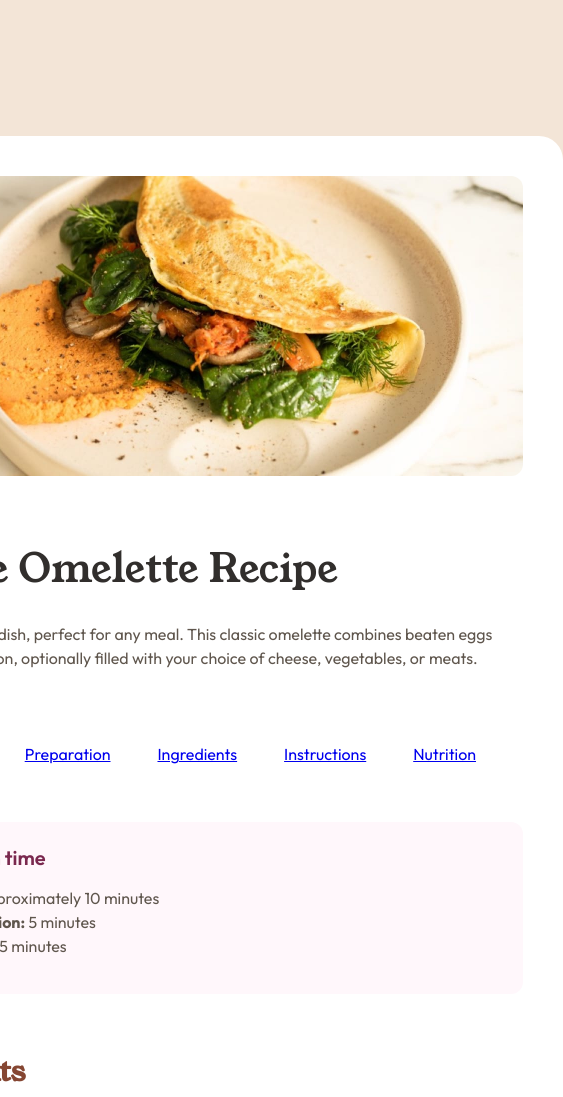
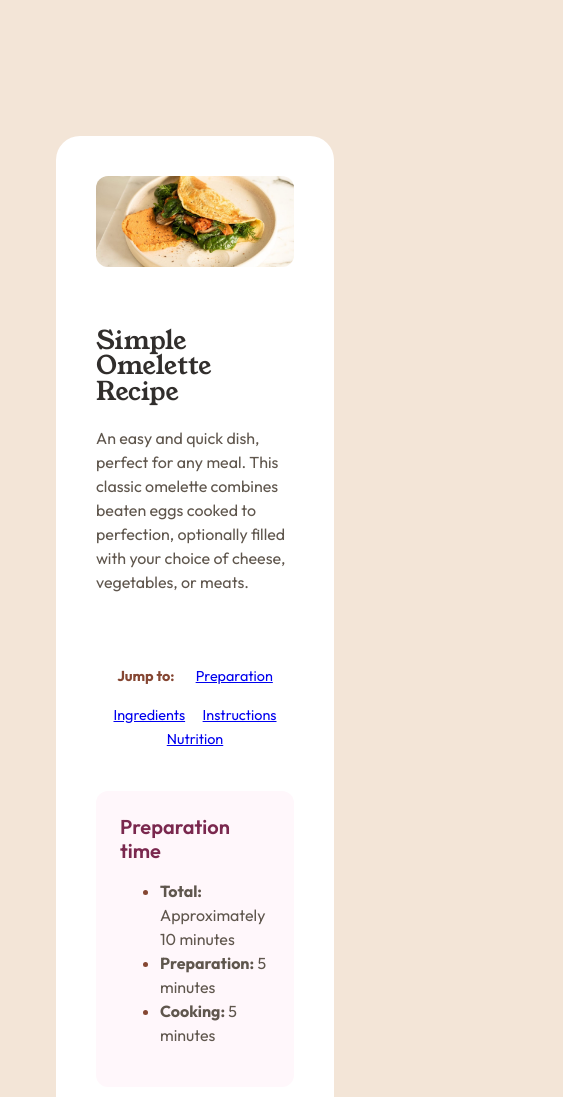
Before and after one commit to Exc1D/recipe-page, a plain HTML site: page index.html in a window 390 px wide. Shown: the top 1097 px of the page, 563 px wide, since content can reach past the window. Drawn offline with Linux system fonts and the light colour scheme.

Commit message:
added responsive web design

```diff
--- a/styles.css
+++ b/styles.css
@@ -55,7 +55,8 @@ body {
 }
 
 .card {
-  width: 46rem;
+  width: 100%;
+  max-width: 46rem;
   height: auto;
 
   display: flex;
@@ -70,23 +71,23 @@ body {
 }
 
 img {
-  max-width: var(--spacing-3200);
-  height: 18.75rem;
+  max-width: 100%;
+  height: auto;
   border-radius: var(--spacing-150);
 }
 
 nav {
   width: 100%;
-  max-width: 46rem;
   display: flex;
   justify-content: space-evenly;
   align-items: center;
+  flex-wrap: wrap;
   margin: 0;
 }
 
 h1 {
-  width: var(--spacing-3200);
-  height: var(--spacing-500);
+  width: 100%;
+  height: auto;
 
   color: var(--black);
 
@@ -99,8 +100,7 @@ h1 {
 }
 
 h2 {
-  width: var(--spacing-3200);
-  height: 28px;
+  width: 100%;
 
   font-family: "Young-serif";
   color: var(--red);
@@ -113,8 +113,8 @@ li::marker {
 }
 
 #prep {
-  width: var(--spacing-3200);
-  height: 172px;
+  width: 100%;
+  height: auto;
 
   gap: var(--spacing-200, 16);
   padding: var(--spacing-300, 24px);
@@ -131,14 +131,14 @@ li::marker {
 }
 
 .line {
-  width: var(--spacing-3200);
+  width: 100%;
   height: 0;
   margin: 0;
   border: 1px solid rgba(227, 221, 215, 1);
 }
 
 table {
-  width: var(--spacing-3200);
+  width: 100%;
   border-collapse: collapse;
   margin-top: var(--spacing-300);
 }
@@ -168,3 +168,30 @@ table tr:last-child {
 .attribution a {
   color: hsl(228, 45%, 44%);
 }
+
+@meda (max-width: 768px) {
+  body {
+    padding: 2rem 1 rem;
+  }
+
+  .card {
+    padding: 2rem;
+  }
+
+  nav {
+    gap: 1rem;
+  }
+  h1 {
+    font-size: 2rem;
+  }
+}
+
+@media (max-width: 480px) {
+  h1 {
+    font-size: 1.6rem;
+  }
+
+  nav {
+    font-size: 0.9rem;
+  }
+}
```
